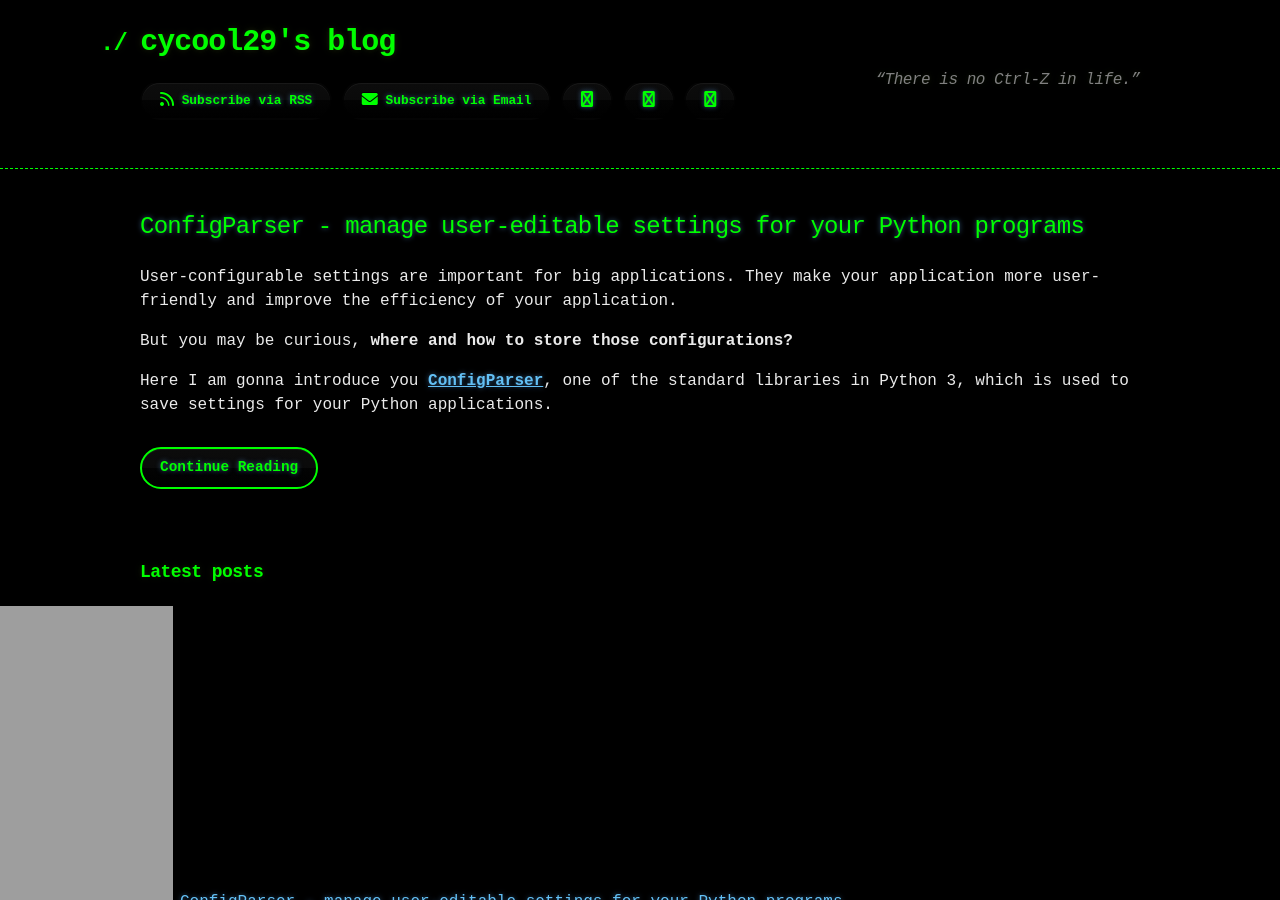
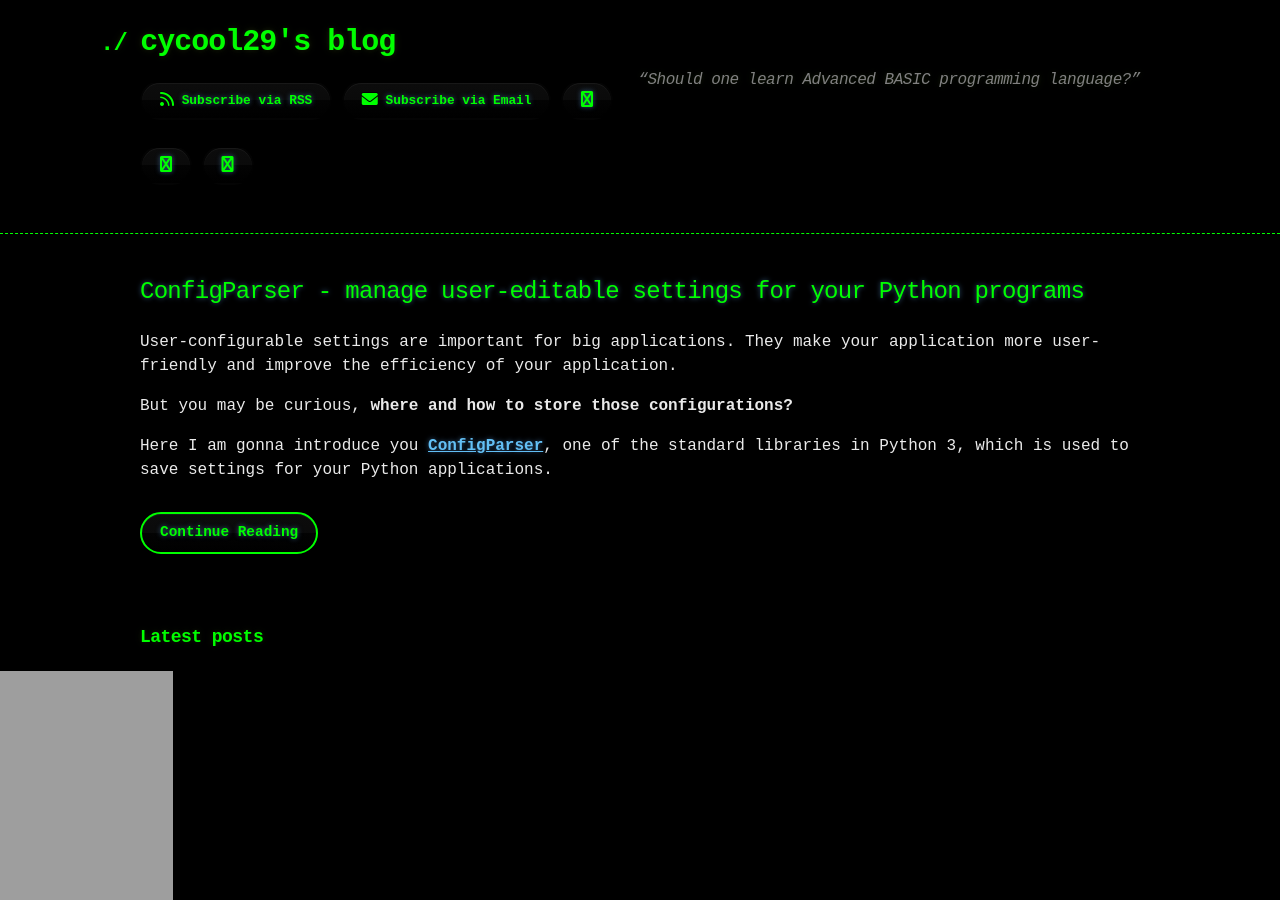
Before and after one commit to cycool29/cycool29.github.io, a Jekyll site: the page built from index.md, in a window 1280 px wide and 900 px high. Built offline with Jekyll 4.4.1, drawn with Linux system fonts in a browser that asks for light colours; a style sheet for code colours, icons or effects is not loaded.

Commit message:
Update quotes

```diff
--- a/_config.yml
+++ b/_config.yml
@@ -1,5 +1,5 @@
 title: cycool29's blog
-description: "“There is no Ctrl-Z in life.” "
+description: "“Should one learn Advanced BASIC programming language?” "
 bio: A high school student. Intermediate in Python, Git, Bash. Learning JavaScript. He/Him. "
 author: cycool29
 url: https://cycool29.github.io
```
